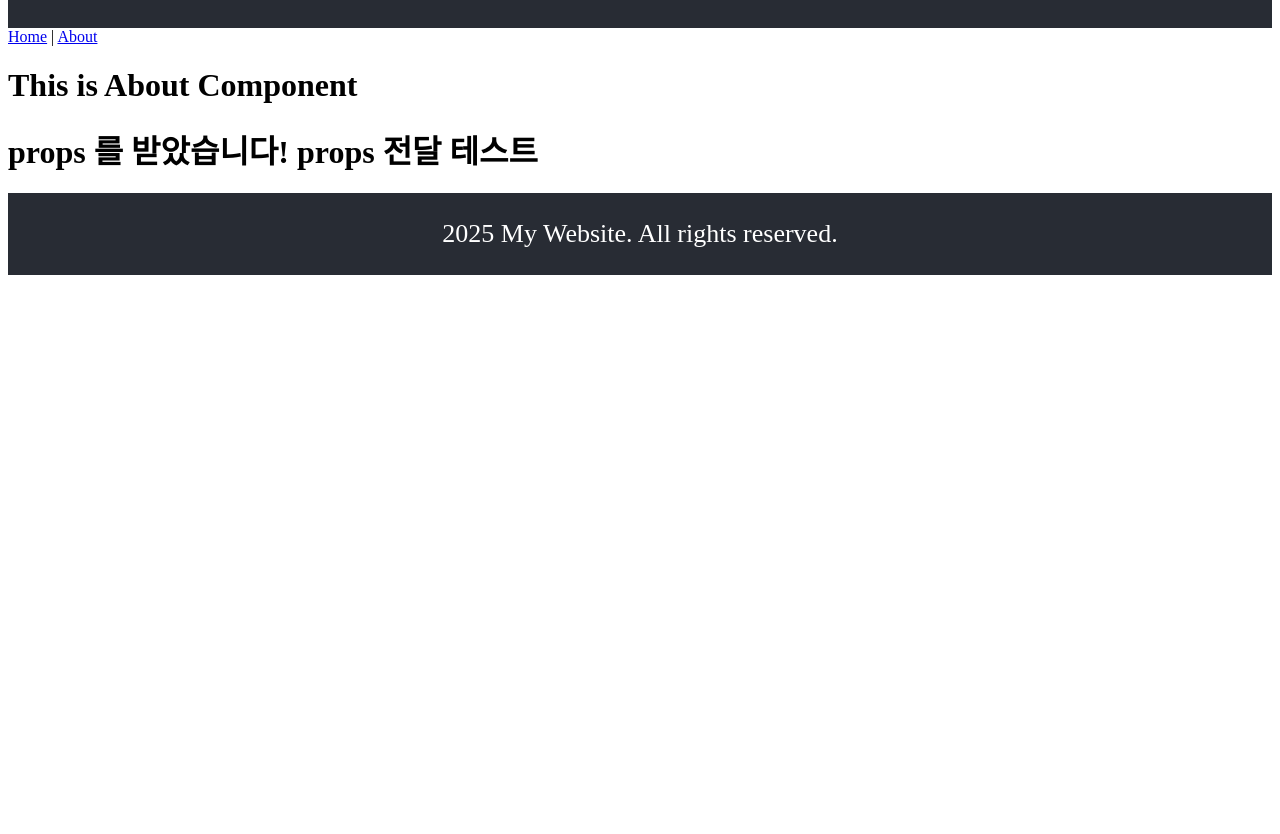
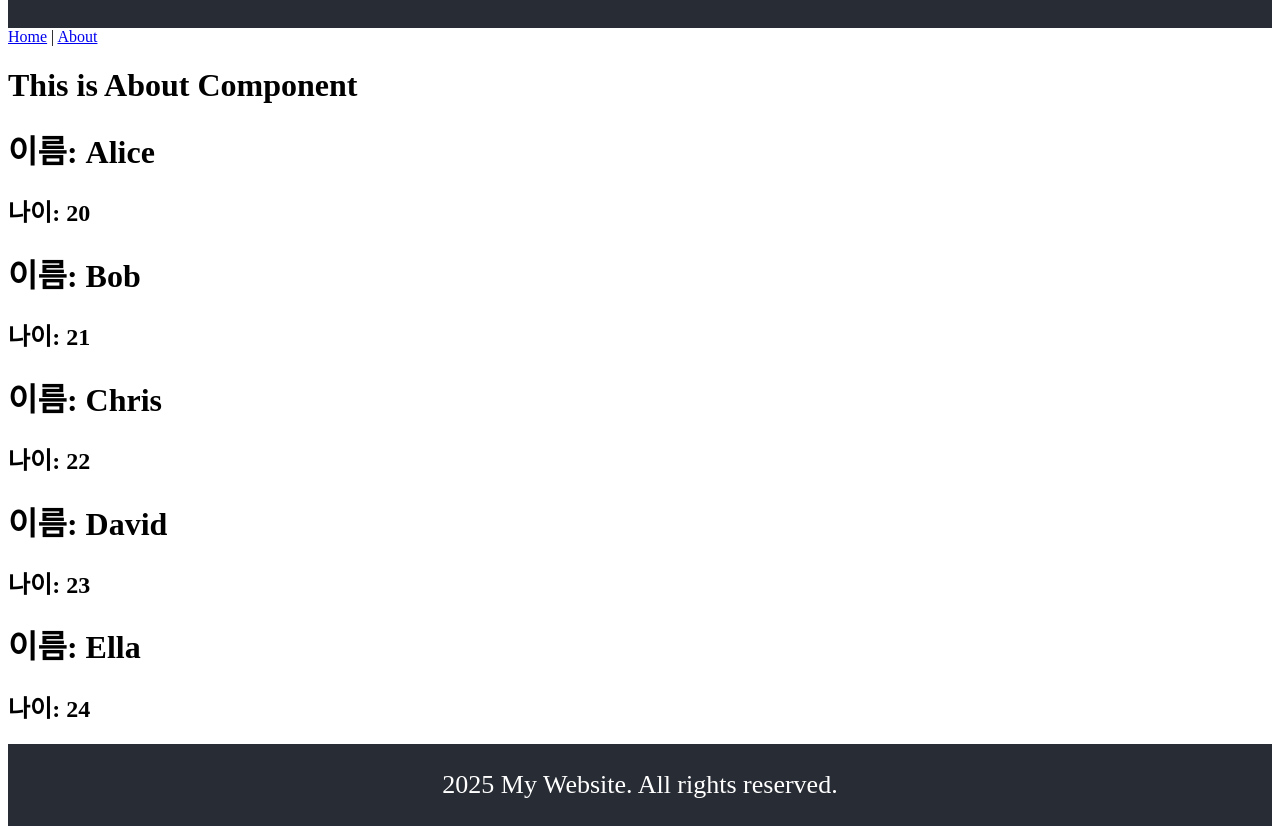
Before and after one commit to chronopilferer/test-sample, a React (Create React App) app: page /about in a window 1280 px wide. Shown: the part 780-1614 px from the top of the page. Before the commit the page ends 1063 px from the top, so only its background shows below. Built offline with nearby package versions, Linux system fonts and the light colour scheme.

Commit message:
배열 props 전송하기

```diff
--- a/src/App.js
+++ b/src/App.js
@@ -7,10 +7,20 @@ import Footer from './components/Footer';
 import Home from './pages/Home';
 import About from './pages/About';
 import Test from './components/Test';
+import TestArray from './components/TestArray';
 
 import './styles/App.css'
 
 function App() {
+
+  const users = [
+    {id:'1', name:'Alice', age:20},
+    {id:'2', name:'Bob', age:21},
+    {id:'3', name:'Chris', age:22},
+    {id:'4', name:'David', age:23},
+    {id:'5', name:'Ella', age:24}
+  ]
+
   return (
     <div className="App">
       <Header/>
@@ -22,9 +32,10 @@ function App() {
         <Route path='/about' element={<About/>}/>
       </Routes>
 
-      <Test text='props 전달 테스트'></Test>
+      <TestArray users={users} />
 
       <Footer/>
+
     </div>
   );
 }
--- /dev/null
+++ b/src/components/TestArray.js
@@ -0,0 +1,16 @@
+import React from "react";
+
+function TestArray({ users }) {
+    return (
+        <div>
+            {users.map(({ id, name, age }) => (
+                <div key={id}>
+                    <h1>이름: {name}</h1>
+                    <h2>나이: {age}</h2>
+                </div>
+            ))}
+        </div>
+    );
+}
+
+export default TestArray;
```
